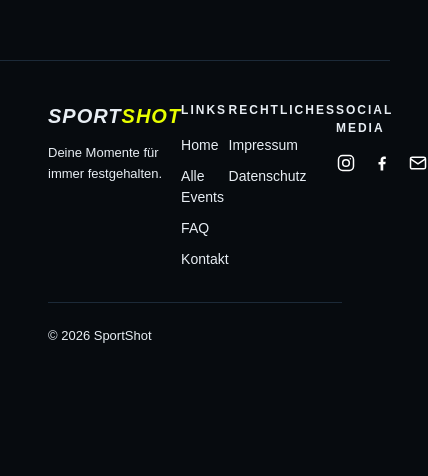
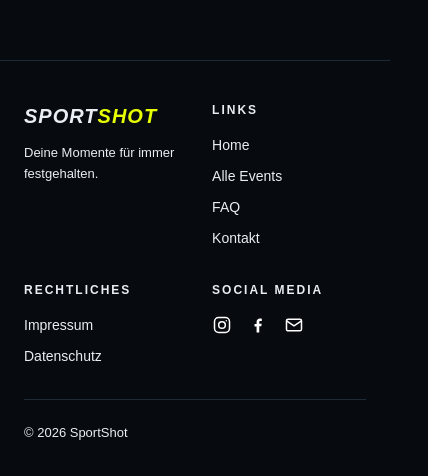
Before and after one commit to 90focus/90focus, a Next.js app: page / in a window 390 px wide. Shown: the part 844-1320 px from the top of the page, 428 px wide, since content can reach past the window. Before the commit the page ends 1223 px from the top, so only its background shows below. Built offline with nearby package versions, Linux system fonts and the light colour scheme; no server answers; the database is empty.

Commit message:
Footer fuer Mobile in 2er-Raster umgestellt

```diff
--- a/app/components/Footer.tsx
+++ b/app/components/Footer.tsx
@@ -14,11 +14,11 @@ export default function Footer() {
   })
 
   return (
-    <footer style={{ borderTop: "1px solid #1c2a38", padding: "40px 48px 32px", background: "#070b0f" }}>
+    <footer style={{ borderTop: "1px solid #1c2a38", padding: "40px 24px 32px", background: "#070b0f" }}>
       <div style={{ maxWidth: 1200, margin: "0 auto" }}>
-        <div style={{ display: "flex", justifyContent: "space-between", alignItems: "flex-start", marginBottom: 32 }}>
+        <div className="footer-columns" style={{ display: "flex", justifyContent: "space-between", alignItems: "flex-start", marginBottom: 32, flexWrap: 'wrap', gap: 32 }}>
 
-          <div>
+          <div className="footer-col">
             <div style={{ display: "flex", alignItems: "center", gap: 10, marginBottom: 12 }}>
               <span style={{ fontWeight: 900, fontSize: 20, letterSpacing: 1, fontStyle: "italic" }}>
                 <span style={{ color: "#e8eef4" }}>SPORT</span><span style={{ color: "#e8ff00" }}>SHOT</span>
@@ -29,7 +29,7 @@ export default function Footer() {
             </p>
           </div>
 
-          <div>
+          <div className="footer-col">
             <div style={{ color: "#e8eef4", fontWeight: 800, fontSize: 12, letterSpacing: 2, textTransform: "uppercase", marginBottom: 16 }}>Links</div>
             <div style={{ display: "flex", flexDirection: "column", gap: 10 }}>
               <span style={footerLink('home')} onMouseEnter={() => setHoveredFooter('home')} onMouseLeave={() => setHoveredFooter(null)} onClick={() => router.push('/')}>Home</span>
@@ -39,7 +39,7 @@ export default function Footer() {
             </div>
           </div>
 
-          <div>
+          <div className="footer-col">
             <div style={{ color: "#e8eef4", fontWeight: 800, fontSize: 12, letterSpacing: 2, textTransform: "uppercase", marginBottom: 16 }}>Rechtliches</div>
             <div style={{ display: "flex", flexDirection: "column", gap: 10 }}>
               <span style={footerLink('impressum')} onMouseEnter={() => setHoveredFooter('impressum')} onMouseLeave={() => setHoveredFooter(null)} onClick={() => router.push('/impressum')}>Impressum</span>
@@ -47,9 +47,9 @@ export default function Footer() {
             </div>
           </div>
 
-          <div>
+          <div className="footer-col">
             <div style={{ color: "#e8eef4", fontWeight: 800, fontSize: 12, letterSpacing: 2, textTransform: "uppercase", marginBottom: 16 }}>Social Media</div>
-<div style={{ display: "flex", gap: 16 }}>
+            <div style={{ display: "flex", gap: 16 }}>
               <a href="https://www.instagram.com/90focus_official/" target="_blank" rel="noopener noreferrer">
                 <svg width="20" height="20" viewBox="0 0 24 24" fill="none" stroke="#fff" strokeWidth="1.8">
                   <rect x="3" y="3" width="18" height="18" rx="5"/>
--- a/app/globals.css
+++ b/app/globals.css
@@ -50,4 +50,8 @@ body {
   .hamburger-btn {
     display: flex !important;
   }
+}@media (max-width: 700px) {
+  .footer-col {
+    width: 45% !important;
+  }
 }
```
